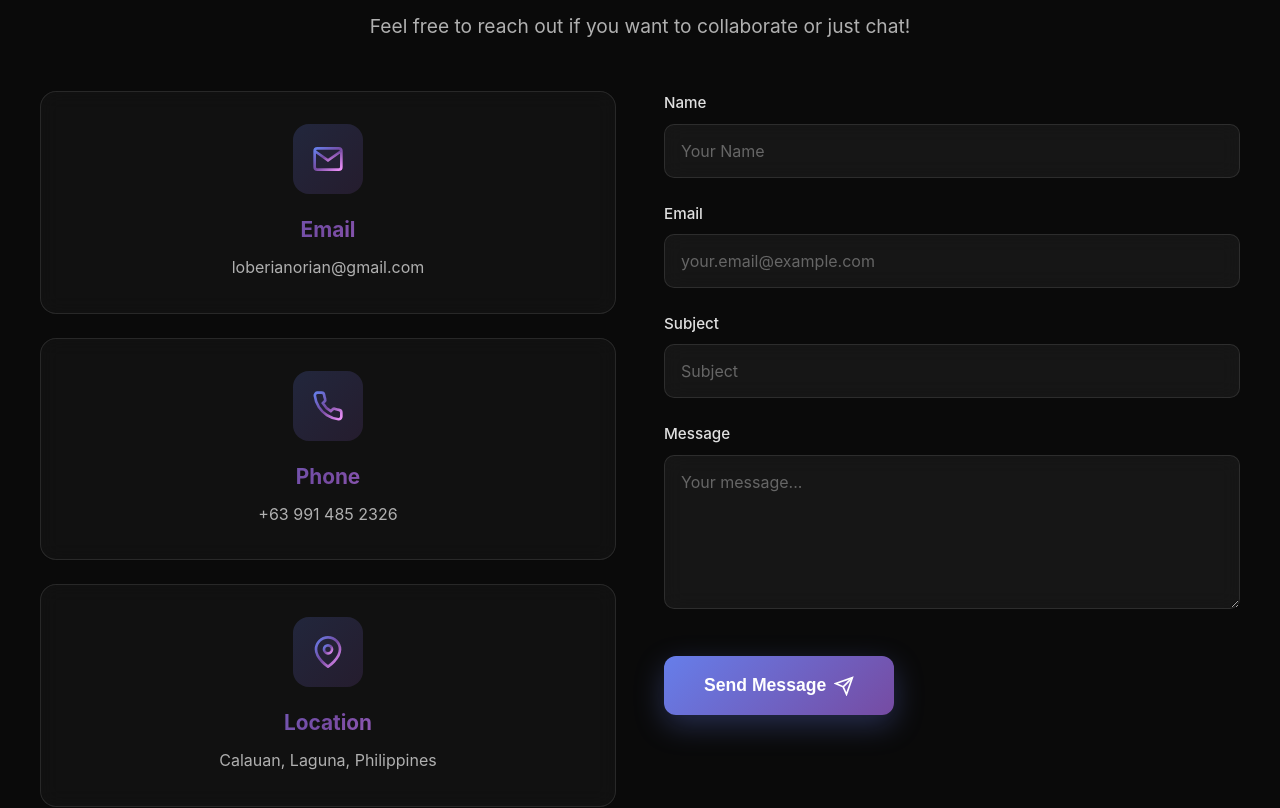
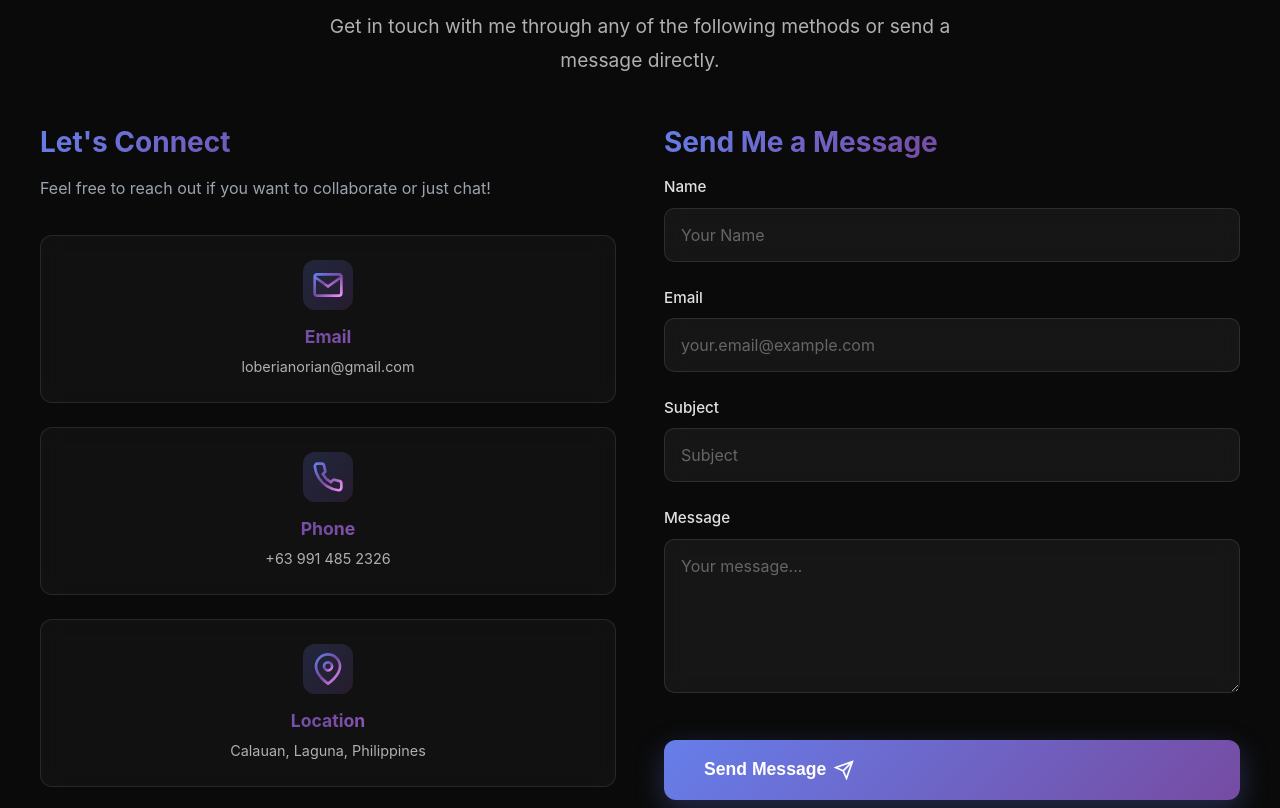
Before and after one commit to AldrianLoberiano/personal_website, a Next.js app: page / in a window 1280 px wide. Shown: the part 7700-8508 px from the top of the page. Built offline with nearby package versions, Linux system fonts and the light colour scheme.

Commit message:
small changes

```diff
--- a/app/page.module.css
+++ b/app/page.module.css
@@ -352,6 +352,29 @@
   border-bottom: none;
 }
 
+.contactSection {
+  flex: 1;
+}
+
+.contactSubtitle {
+  font-size: 1.75rem;
+  font-weight: 700;
+  text-align: left;
+  background: linear-gradient(135deg, #667eea 0%, #764ba2 50%, #f093fb 100%);
+  -webkit-background-clip: text;
+  -webkit-text-fill-color: transparent;
+  background-clip: text;
+  margin-bottom: 1rem;
+}
+
+.contactDescription {
+  text-align: left;
+  font-size: 1rem;
+  color: #9ca3af;
+  margin: 0 0 2rem;
+  line-height: 1.7;
+}
+
 .contactWrapper {
   display: grid;
   grid-template-columns: 1fr 1fr;
@@ -369,8 +392,8 @@
 .contactCard {
   background: rgba(255, 255, 255, 0.03);
   border: 1px solid rgba(255, 255, 255, 0.1);
-  border-radius: 16px;
-  padding: 2rem;
+  border-radius: 12px;
+  padding: 1.5rem;
   text-align: center;
   transition: all 0.3s cubic-bezier(0.4, 0, 0.2, 1);
   backdrop-filter: blur(10px);
@@ -405,11 +428,11 @@
   display: flex;
   align-items: center;
   justify-content: center;
-  width: 70px;
-  height: 70px;
-  margin: 0 auto 1.5rem;
+  width: 50px;
+  height: 50px;
+  margin: 0 auto 1rem;
   background: linear-gradient(135deg, rgba(102, 126, 234, 0.2), rgba(118, 75, 162, 0.2));
-  border-radius: 16px;
+  border-radius: 12px;
 }
 
 .contactCardIcon svg {
@@ -417,8 +440,8 @@
 }
 
 .contactCard h3 {
-  font-size: 1.3rem;
-  margin-bottom: 0.75rem;
+  font-size: 1.1rem;
+  margin-bottom: 0.5rem;
   background: linear-gradient(135deg, #667eea 0%, #764ba2 50%, #f093fb 100%);
   -webkit-background-clip: text;
   -webkit-text-fill-color: transparent;
@@ -429,7 +452,7 @@
 .contactCard a {
   color: #b0b0b0;
   text-decoration: none;
-  font-size: 1rem;
+  font-size: 0.9rem;
   transition: color 0.3s ease;
   display: block;
 }
@@ -440,14 +463,15 @@
 
 .contactCard p {
   color: #b0b0b0;
-  font-size: 1rem;
+  font-size: 0.9rem;
   margin: 0;
   line-height: 1.6;
 }
 
 .contactForm {
-  max-width: 100%;
-  margin: 0;
+  display: flex;
+  flex-direction: column;
+  gap: 0;
 }
 
 .formGroup {
@@ -540,6 +564,45 @@
 
 .contactBtn:hover svg {
   transform: translateX(5px);
+}
+
+.contactBtn:disabled {
+  opacity: 0.6;
+  cursor: not-allowed;
+  transform: none;
+}
+
+.successMessage,
+.errorMessage {
+  padding: 1rem;
+  border-radius: 8px;
+  margin-bottom: 1.5rem;
+  text-align: center;
+  font-size: 0.95rem;
+  animation: slideDown 0.3s ease;
+}
+
+.successMessage {
+  background: rgba(34, 197, 94, 0.1);
+  border: 1px solid rgba(34, 197, 94, 0.3);
+  color: #22c55e;
+}
+
+.errorMessage {
+  background: rgba(239, 68, 68, 0.1);
+  border: 1px solid rgba(239, 68, 68, 0.3);
+  color: #ef4444;
+}
+
+@keyframes slideDown {
+  from {
+    opacity: 0;
+    transform: translateY(-10px);
+  }
+  to {
+    opacity: 1;
+    transform: translateY(0);
+  }
 }
 
 #about {
@@ -978,11 +1041,7 @@
   }
 
   .contactInfo {
-    order: 2;
-  }
-
-  .contactForm {
-    order: 1;
+    grid-template-columns: 1fr;
   }
 }
 
--- a/app/page.tsx
+++ b/app/page.tsx
@@ -10,6 +10,8 @@ import styles from './page.module.css';
 export default function Home() {
   const [showScrollTop, setShowScrollTop] = useState(false);
   const [selectedCategory, setSelectedCategory] = useState('All');
+  const [formStatus, setFormStatus] = useState('');
+  const [isSubmitting, setIsSubmitting] = useState(false);
 
   useEffect(() => {
     const handleScroll = () => {
@@ -1266,11 +1268,14 @@ export default function Home() {
                 <path d="M4 4h16c1.1 0 2 .9 2 2v12c0 1.1-.9 2-2 2H4c-1.1 0-2-.9-2-2V6c0-1.1.9-2 2-2z"></path>
                 <polyline points="22,6 12,13 2,6"></polyline>
               </svg>
-              <h2>Let&apos;s Connect</h2>
+              <h2>Contact</h2>
             </div>
-            <p>Feel free to reach out if you want to collaborate or just chat!</p>
+            <p className={styles.sectionDescription}>Get in touch with me through any of the following methods or send a message directly.</p>
 
             <div className={styles.contactWrapper}>
+              <div className={styles.contactSection}>
+                <h3 className={styles.contactSubtitle}>Let&apos;s Connect</h3>
+                <p className={styles.contactDescription}>Feel free to reach out if you want to collaborate or just chat!</p>
                 <div className={styles.contactInfo}>
                   <div className={styles.contactCard}>
                     <div className={styles.contactCardIcon}>
@@ -1304,8 +1309,53 @@ export default function Home() {
                     <p>Calauan, Laguna, Philippines</p>
                   </div>
                 </div>
+              </div>
 
-              <form className={styles.contactForm}>
+              <div className={styles.contactSection}>
+                <h3 className={styles.contactSubtitle}>Send Me a Message</h3>
+                {formStatus && (
+                  <div className={formStatus.includes('successfully') ? styles.successMessage : styles.errorMessage}>
+                    {formStatus}
+                  </div>
+                )}
+                <form className={styles.contactForm} onSubmit={async (e) => {
+                  e.preventDefault();
+                  setIsSubmitting(true);
+                  setFormStatus('');
+
+                  const form = e.currentTarget;
+                  const formData = new FormData(form);
+
+                  console.log('Submitting form...');
+                  console.log('Form data:', Object.fromEntries(formData));
+
+                  try {
+                    const response = await fetch('https://api.web3forms.com/submit', {
+                      method: 'POST',
+                      body: formData
+                    });
+
+                    console.log('Response status:', response.status);
+                    const data = await response.json();
+                    console.log('Response data:', data);
+
+                    if (response.ok && data.success) {
+                      setFormStatus('Message sent successfully! I\'ll get back to you soon.');
+                      form.reset();
+                    } else {
+                      console.error('Form submission failed:', data);
+                      setFormStatus(data.message || 'Failed to send message. Please try again or email me directly.');
+                    }
+                  } catch (error) {
+                    console.error('Network error:', error);
+                    setFormStatus('Network error. Please check your connection and try again.');
+                  } finally {
+                    setIsSubmitting(false);
+                  }
+                }}>
+              <input type="hidden" name="access_key" value="d5ee3d7a-b967-4c66-bc77-8564b9babf9b" />
+              <input type="hidden" name="redirect" value="false" />
+              <input type="hidden" name="from_name" value="Portfolio Contact Form" />
               <div className={styles.formGroup}>
                 <label htmlFor="name">Name</label>
                 <input
@@ -1350,14 +1400,17 @@ export default function Home() {
                 ></textarea>
               </div>
 
-              <button type="submit" className={styles.contactBtn}>
-                <span>Send Message</span>
+              <button type="submit" className={styles.contactBtn} disabled={isSubmitting}>
+                <span>{isSubmitting ? 'Sending...' : 'Send Message'}</span>
+                {!isSubmitting && (
                   <svg width="20" height="20" viewBox="0 0 24 24" fill="none" stroke="currentColor" strokeWidth="2">
                     <line x1="22" y1="2" x2="11" y2="13"></line>
                     <polygon points="22 2 15 22 11 13 2 9 22 2"></polygon>
                   </svg>
+                )}
               </button>
               </form>
+              </div>
             </div>
           </div>
         </section>
```
Also changed, not shown: 1 other file (tests, documents, lock files or other folders). Lines whose indentation alone changed are shown as unchanged.
